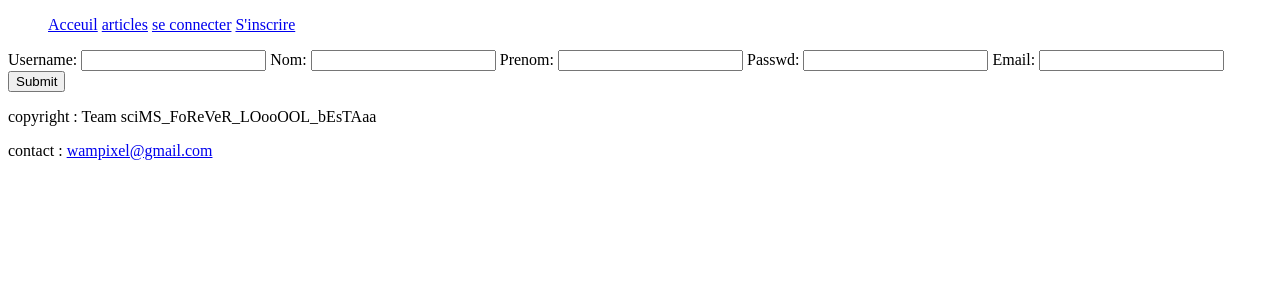
After one commit to wampixel/sciMS, a Django app: a page that uses index/templates/index/base.html in a window 1280 px wide. The commit adds this page. Shown: the top 300 px of the page. Run offline with Django 3.2, Linux system fonts and the light colour scheme.

Commit message:
correction routes incompletes et ajout enregistrement utilisateur

```diff
--- a/article/urls.py
+++ b/article/urls.py
@@ -8,4 +8,6 @@ urlpatterns = [
     url(r'^$', views.article, name='article'),
     url(r'^categorie/(?P<categorie_id>[0-9]+)/', views.categorie, name="categorie"),
     url(r'^categorie/', views.all_categorie, name="categorie_all"),
+    url(r'edit/', views.edit, name="edit"),
+    url(r'user_article/(?P<user_id>[0-9]*)/', views.user_article, name="user_cat"),
 ]
--- a/article/views.py
+++ b/article/views.py
@@ -10,3 +10,9 @@ def categorie(request, categorie_id):
 
 def all_categorie(request):
     return HttpResponse("bientot la liste des categories")
+
+def edit(request):
+    return HttpResponse("a venir edit")
+
+def user_article(request, user_id):
+    return HttpResponse("a venir user_article")
--- /dev/null
+++ b/index/forms.py
@@ -0,0 +1,8 @@
+from django import forms
+
+class registration(forms.Form):
+    username = forms.CharField(max_length=100)
+    nom = forms.CharField(max_length=100)
+    prenom = forms.CharField(max_length=100)
+    passwd = forms.CharField()
+    email = forms.CharField()
--- a/index/templates/index/base.html
+++ b/index/templates/index/base.html
@@ -24,14 +24,14 @@
               <a href="{% url 'index:user' user.id %}">{{user.username}}</a>
             </li>
             <li classe="act_user">
-              <a href="{% url 'index:' %}">Créer un article</a>
+              <a href="{% url 'article:edit' %}">Créer un article</a>
             </li>
             <li classe="act_user">
-              <a href="{% url 'index:' %}">Retrouver vos articles</a>
+              <a href="{% url 'article:user_cat' user_id %}">mes articles</a>
           {% else %}
             <li>
               <a href="{% url 'index:login' %}">se connecter</a>
-              <a href="{% url 'index:inscription' %}">S'inscrire</a>
+              <a href="{% url 'index:registration' %}">S'inscrire</a>
             </li>
           {% endif %}
         </ul>
--- /dev/null
+++ b/index/templates/index/registration.html
@@ -0,0 +1,9 @@
+{% extends 'index/base.html' %}
+
+{% block content %}
+  <form action="{% url 'index:registration' %}" method="post">
+      {% csrf_token %}
+      {{ form.as_ul }}
+      <input type="submit" value="Submit" />
+  </form>
+{% endblock %}
--- a/index/urls.py
+++ b/index/urls.py
@@ -1,6 +1,5 @@
 from django.conf.urls import url
 from django.contrib.auth import views as auth_views
-
 from . import views
 
 app_name = 'index'
@@ -13,4 +12,5 @@ urlpatterns = [
     url(r'^logout/$', auth_views.logout, {'next_page': '/index/'}, name="logout"),
     #index/user/[0-9]*
     url(r'^user/(?P<user_id>[0-9]+)/', views.username, name="user"),
+    url(r'^register/', views.create_user, name="registration"),
 ]
--- a/index/views.py
+++ b/index/views.py
@@ -2,9 +2,35 @@ from django.http import HttpResponse
 from django.http import Http404
 from django.shortcuts import render, get_object_or_404
 from django.contrib.auth import authenticate, login, logout
+from django.contrib.auth.models import User
+from django.shortcuts import redirect
+
+from .forms import registration
 
 def index(request):
-    return render(request, "index/index.html")
+    return render(request, "index/base.html")
 
 def username(request, user_id):
     return HttpResponse("la page user %s" % user_id)
+
+def create_user(request):
+    if request.method == 'POST':  # S'il s'agit d'une requête POST
+        form = registration(request.POST)  # Nous reprenons les données
+        if form.is_valid(): # Nous vérifions que les données envoyées sont valides
+            # Ici nous pouvons traiter les données du formulaire
+            usrname = form.cleaned_data['username']
+            fname = form.cleaned_data['prenom']
+            lname = form.cleaned_data['nom']
+            mail = form.cleaned_data['email']
+            passwd = form.cleaned_data['passwd']
+
+            user = User.objects.create_user(username=usrname,
+                        first_name= fname,
+                        last_name=lname,
+                        email=mail,
+                        password=passwd)
+            return redirect('index:index', permanent=True)
+    else: # Si ce n'est pas du POST, c'est probablement une requête GET
+        form = registration()  # Nous créons un formulaire vide
+
+    return render(request, 'index/registration.html', locals())
```
Also changed, not shown: index/templates/index/index.html (+1 -9 lines).
